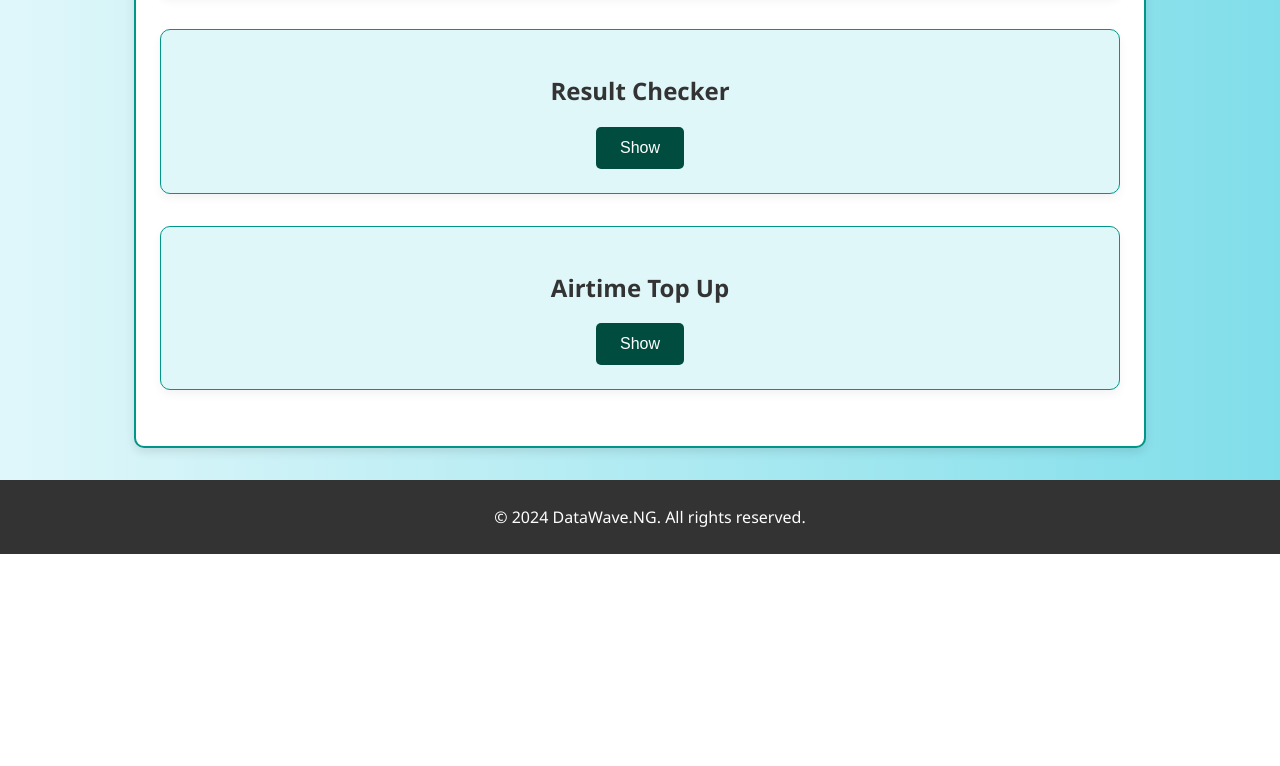
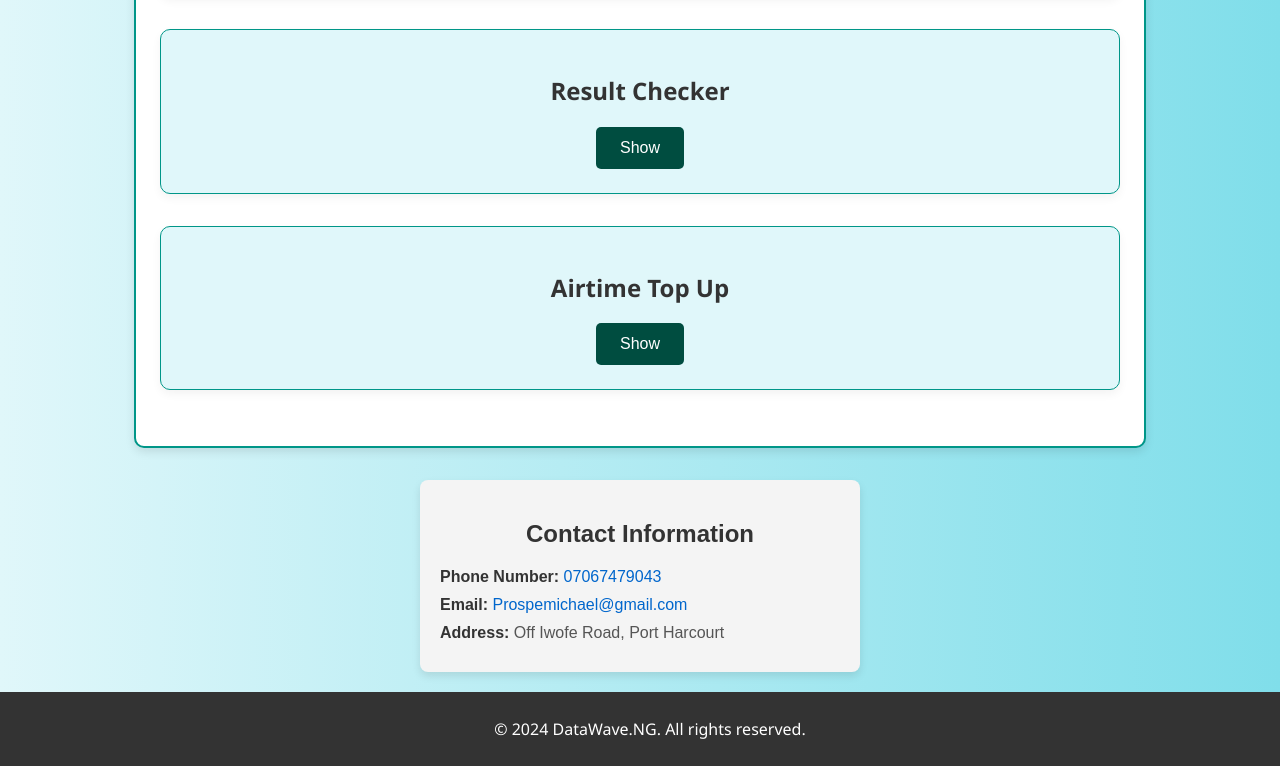
Before and after one commit to Prosperricch/DataWave.NG, a plain HTML site: page index.html in a window 1280 px wide. Shown: the part 1458-2224 px from the top of the page. Before the commit the page ends 2012 px from the top, so only its background shows below. Drawn offline with Linux system fonts and the light colour scheme.

Commit message:
Update index.html

```diff
--- a/index.html
+++ b/index.html
@@ -187,6 +187,12 @@
             </div>
         </div>
     </main>
+    <div class="contact-info">
+  <h2>Contact Information</h2>
+  <p><strong>Phone Number:</strong> <a href="tel:+2347067479043">07067479043</a></p>
+  <p><strong>Email:</strong> <a href="mailto:Prospemichael@gmail.com">Prospemichael@gmail.com</a></p>
+  <p><strong>Address:</strong> Off Iwofe Road, Port Harcourt</p>
+    </div>
 <footer>
         <p>&copy; 2024 DataWave.NG. All rights reserved.</p>
     </footer>
```
